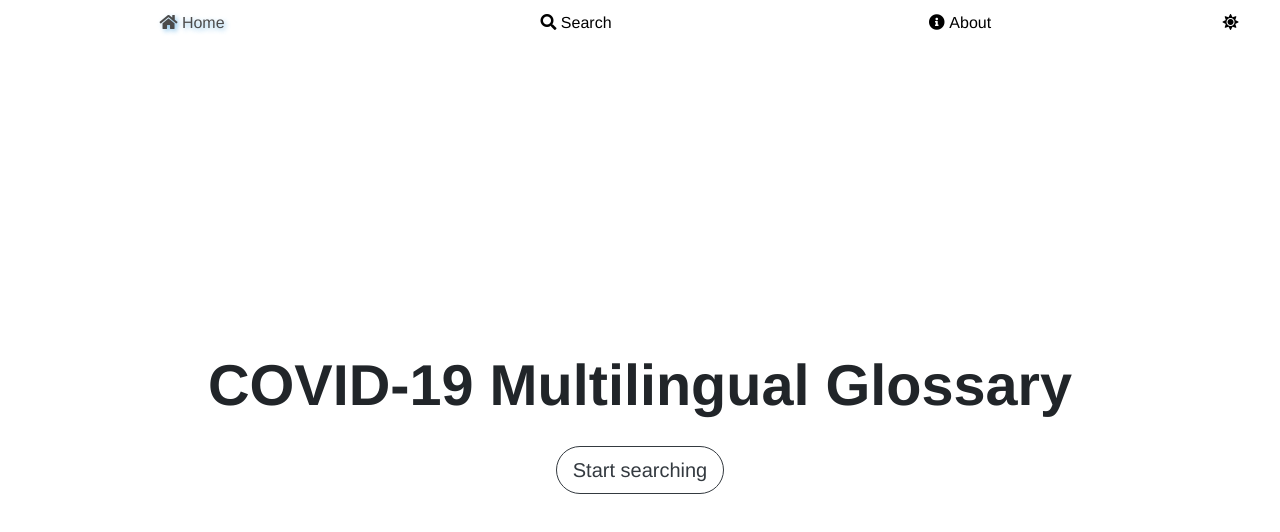
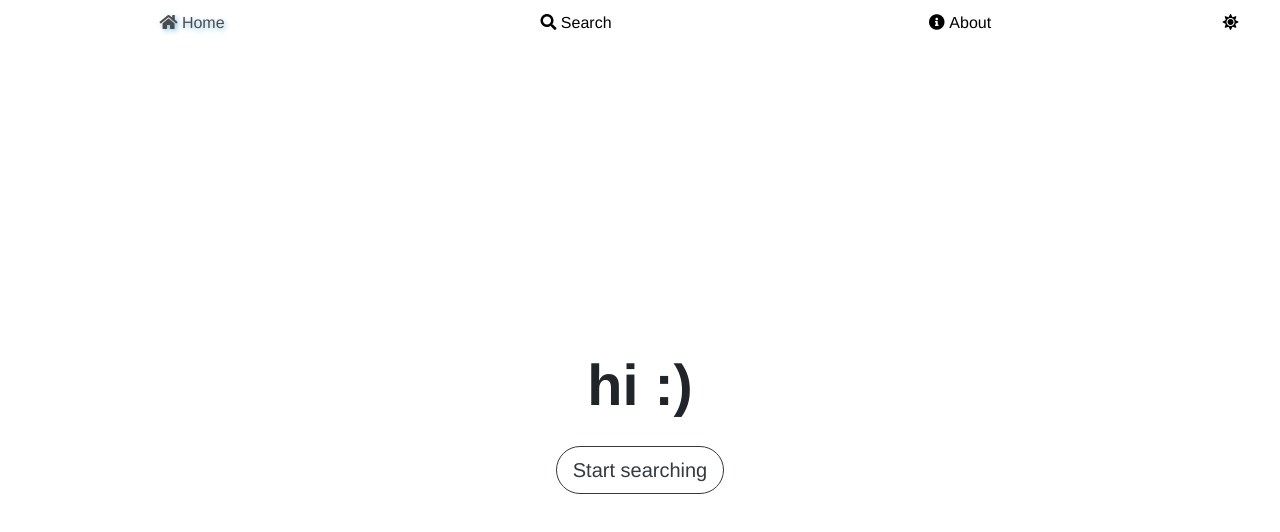
Before and after one commit to UoaWDCC/wdcc-cmlg-frontend, a React (Create React App) app: page / in a window 1280 px wide. Shown: the top 532 px of the page. Built offline with nearby package versions, Linux system fonts and the light colour scheme.

Commit message:
[CMLG-032] Updated Welcome Page Title
Issue :
Learning from Annie

Solution :
Learning from Annie

Risk :
Learning from Annie

Reviewed by :
Annie, Dave

```diff
--- /dev/null
+++ b/src/components/HelloWorld.js
@@ -0,0 +1 @@
+console.log("Hello World");
--- a/src/components/WelcomePage.js
+++ b/src/components/WelcomePage.js
@@ -6,7 +6,7 @@ class WelcomePage extends React.Component {
     render() {
         return (
             <div className={ ` welcomePage ${ this.props.darkMode ? "dark-mode" : "" } ` }>
-                <h1 id="title-txt">COVID-19 Multilingual Glossary</h1>
+                <h1 id="title-txt"> hi :) </h1>
                 <br />
                 <Link to="/translations">
                     <button type="button" className={ ` btn btn-outline-dark
```
